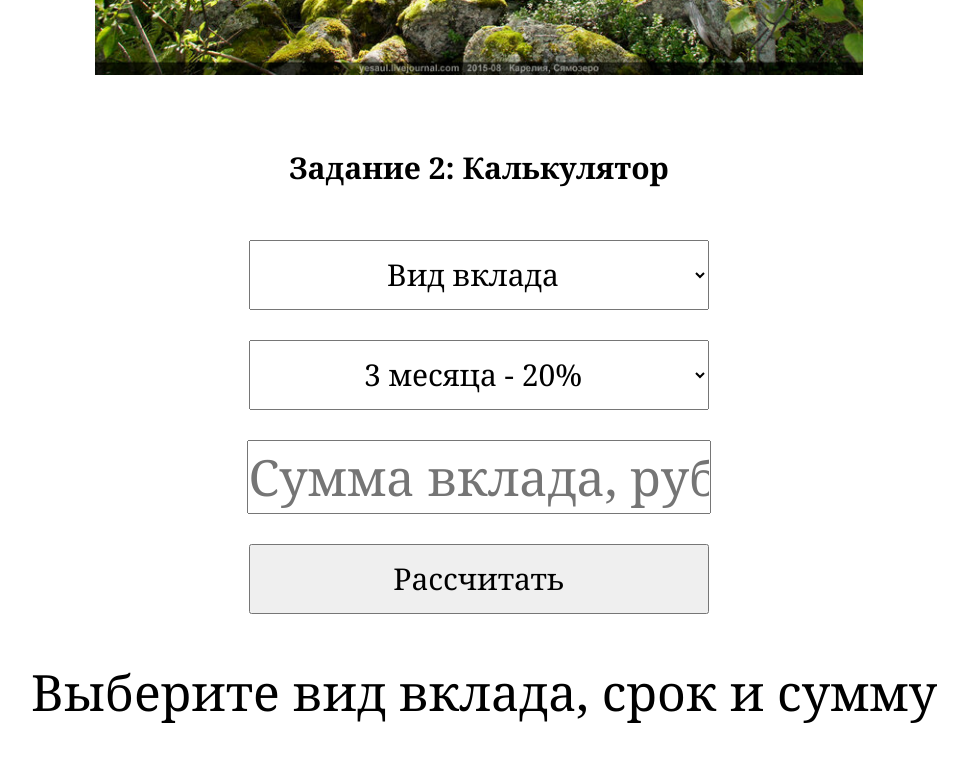
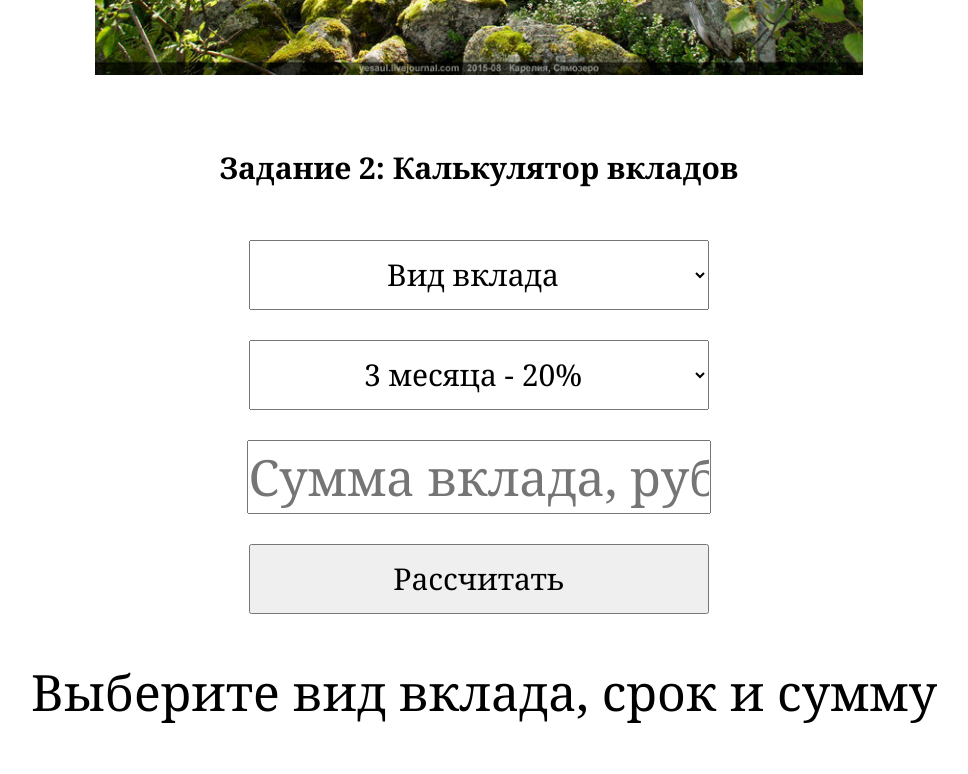
Before and after one commit to hiffshy/lastlab, a plain HTML site: page index.html in a window 1280 px wide. Shown: the part 2023-2797 px from the top of the page, without its empty margins (161-1129 px from the left). Drawn offline with nearby package versions, Linux system fonts and the light colour scheme.

Commit message:
first commit

```diff
--- a/index.html
+++ b/index.html
@@ -49,7 +49,7 @@
             <div class="swiper-button-prev"></div>
     </div>
     <main class="content">
-        <h2 class="calculator__header">Задание 2: Калькулятор</h2>
+        <h2 class="calculator__header">Задание 2: Калькулятор вкладов</h2>
         <div class="calculator">
             <div class="calculator__inputs">
                 <label for="type"></label><select class="select" id="type" >
```
